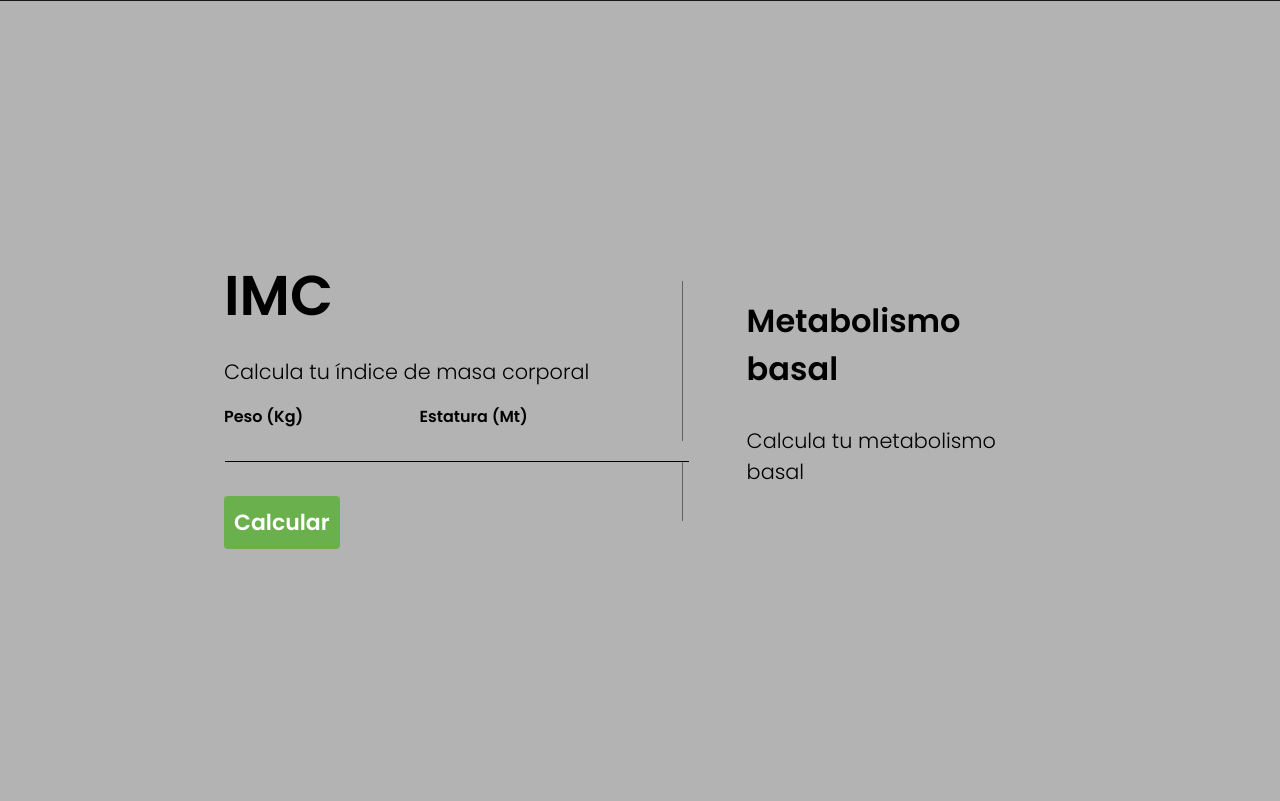
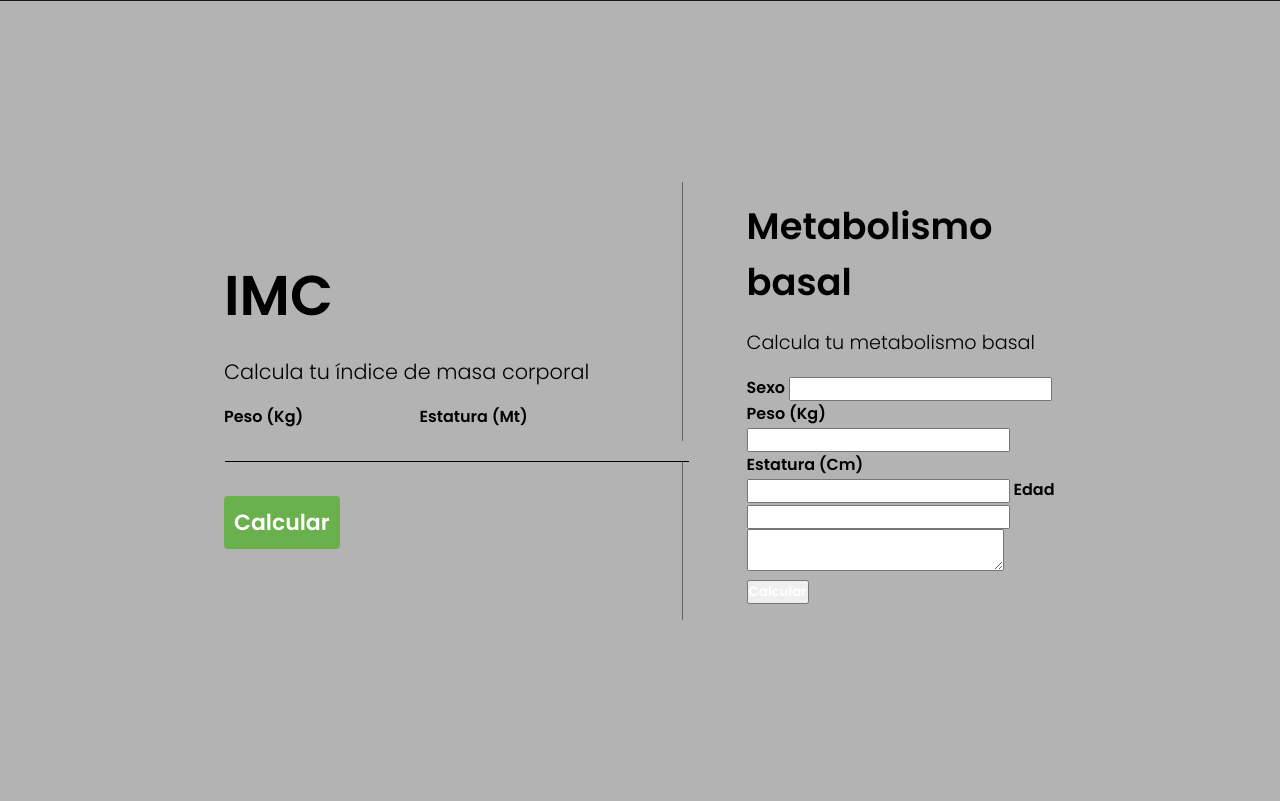
Before and after one commit to LMGP2002/ProyectoWeb, a PHP site: page /HTML/index.html in a window 1280 px wide. Shown: the part 1599-2400 px from the top of the page. Run offline with PHP 8.4, Linux system fonts and the light colour scheme; some libraries are stand-ins or nearby versions.

Commit message:
Validación solo números

```diff
--- a/CSS/estilos.css
+++ b/CSS/estilos.css
@@ -839,20 +839,30 @@ background: #B4B3B3; /* fallback for old browsers */
 .but:hover{
     cursor: pointer;
 }
-
+/* metabolismo basal */
 .metabo{
     border-left: 1px solid #666262;
     width: 45%;
     padding:1rem 0 1rem 4rem;
 }
-.metabo h1{
-    font-size: 2rem;
-    margin-bottom: 2rem;
+.metabo label, input, textarea{
     color: black;
 }
-.metabo h2{
-     font-size: 1.3rem;
+.metabo h1{
+    font-size: 2.3rem;
+    margin-bottom: 1.1rem;
+    color: black;
+}
+.metabo h3{
+     font-size: 1.2rem;
     font-weight: 300;
     margin-bottom: 1.1rem;
     color: black;
 }
+
+/* quitar autoincrementar en inputs tipo number */
+input[type=number]::-webkit-inner-spin-button,
+input[type=number]::-webkit-outer-spin-button {
+  -webkit-appearance: none;
+  margin: 0;
+}
--- a/HTML/index.html
+++ b/HTML/index.html
@@ -86,7 +86,7 @@
                 <br><br>
                 <label class="style-label-iniciar">Número de indentificación</label>
                 <br>
-                <input type="number" id="cc" name="cc" class="style-input-iniciar" required>
+                <input  onkeypress="return soloNumeros(event)"  type="number" id="cc" name="cc" class="style-input-iniciar" required>
                 <br><br>
                 <label class="style-label-iniciar">Contraseña</label>
                 <br>
@@ -109,7 +109,7 @@
                 <h2 id="style-registro-h2">Registro</h2>
                 <br>
                 <label class="style-registro-numid">Número de indentificación</label>
-                <input type="number" id="cc" name="cc" class="c">
+                <input  onkeypress="return soloNumeros(event)"  type="number" id="cc" name="cc" class="c">
                 <br><br>
                 <label class="style-registro-numid">Nombre</label>
                 <input type="text" id="nombre" name="nombre">
@@ -119,7 +119,7 @@
                 <input type="text" id="apellido" name="apellido">
                 <br><br>
                 <label id="style-edad-registro">Edad</label>
-                <input type="number" id="edad" name="edad">
+                <input onkeypress="return soloNumeros(event)" type="number" id="edad" name="edad">
                 <br><br>
                 <label id="style-sexo-registro">Sexo</label>
                 <input type="text" id="sexo" name="sexo">
@@ -127,8 +127,8 @@
                 <label id="style-peso-registro">Peso</label>
                 <input type="number" id="peso" name="peso">
                 <br><br>
-                <label id="style-estatura-registro">Estatura</label>
-                <input type="number" id="estatura" name="estatura">
+                <label id="style-estatura-registro">Estatura (Cm)</label>
+                <input  onkeypress="return soloNumeros(event)" type="number" id="estatura" name="estatura">
                 <br> <br>
                 <label id="style-contra-registro">Contraseña</label>
                 <input type="password" id="contraseña" name="contraseña" class="style-contra-regis">
@@ -148,7 +148,7 @@
             <article> <br>
                 <h2 id="style-olvido-h2">Restablecer contraseña</h2>
                 <br><label id="style-olvido-cc">Número de identificación</label>
-                <input id="cc" name="cc" class="style-olvido-cc-in">
+                <input  onkeypress="return soloNumeros(event)" id="cc" name="cc" class="style-olvido-cc-in">
                 <label id="style-olvio-contra">Nueva contraseña</label>
                 <input id="contraseña" name="contraseña" class="style-olvido-contra-in">
                 <label id="style-olvio-contra-confir">Confirmar contraseña nueva</label>
@@ -167,13 +167,22 @@
             <input type="number" id="estaturaa">
             <textarea id="res"></textarea>
             <br>
-            <button type="button"  onclick="imc()" class="but" id="but">Calcular</button>
+            <button type="button" onclick="imc()" class="but" id="but">Calcular</button>
         </article>
         <article class="metabo">
             <h1>Metabolismo basal</h1>
-            <h2>Calcula tu metabolismo basal</h2>
+            <h3>Calcula tu metabolismo basal</h3>
             <div>
-
+                <label>Sexo</label>
+                <input id="sex" required>
+                <label>Peso (Kg)</label>
+                <input type="number" id="pes" required>
+                <label>Estatura (Cm)</label>
+                <input onkeypress="return soloNumeros(event)"  type="number" id="esta" required>
+                <label>Edad</label>
+                <input onkeypress="return soloNumeros(event)" type="number" id="ed" required>
+                <textarea id="resmeta"></textarea>
+                <button type="button" onclick="meta()" id="metaBasal">Calcular</button>
             </div>
         </article>
     </section>
```
Also changed, not shown: JS/funcionamiento.js (+31 -0 lines).
